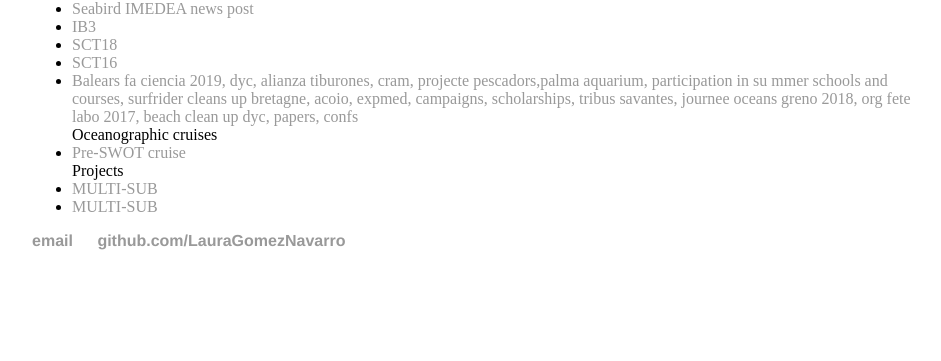
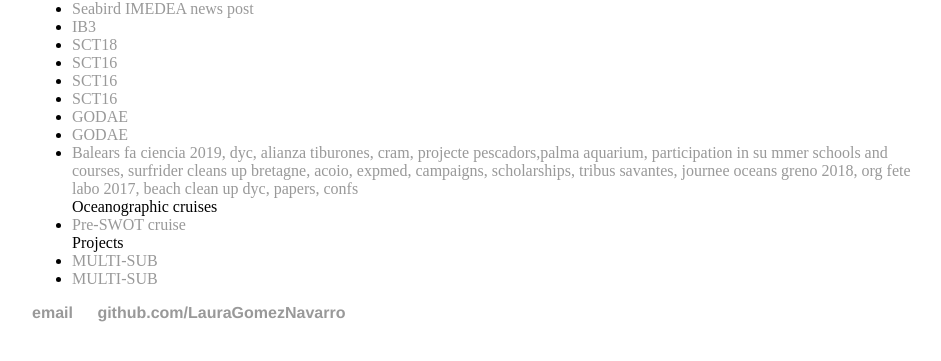
Before and after one commit to LauraGomezNavarro/LauraGomezNavarro.github.io, a Jekyll site: the page built from outreach/index.html, in a window 1280 px wide, cut to the strip 452-813 px from the top of the page. Shown: the whole strip, without its empty margins (160-1101 px from the left). Built offline with Jekyll 4.4.1, drawn with Linux system fonts in a browser that asks for light colours.

Commit message:
Update index.html

```diff
--- a/outreach/index.html
+++ b/outreach/index.html
@@ -18,7 +18,11 @@
           <li><a href="http://meom-group.github.io/">IB3</a></li>
           <li><a href="http://imedea.uib-csic.es/communication_details.php?id=1368&tp=n#.XJrVmHvTVxB">SCT18</a></li>
           <li><a href="http://imedea.uib-csic.es/communication_details.php?id=1368&tp=n#.XJrVmHvTVxB">SCT16</a></li>
-          <li><a href="http://meom-group.github.io/">Balears fa ciencia 2019, dyc, alianza tiburones, cram, projecte pescadors,palma aquarium, participation in su mmer schools and courses, surfrider cleans up bretagne, acoio, expmed, campaigns, scholarships, tribus savantes, journee oceans greno 2018, org fete labo 2017, beach clean up dyc,  papers, confs</a></li>
+	  <li><a href="http://imedea.uib-csic.es/communication_details.php?id=1509&tp=n#.Xlek60N7mCs">SCT16</a></li>
+	  <li><a href="http://imedea.uib-csic.es/communication_details.php?id=1368&tp=n#.XlelZUN7mCs">SCT16</a></li>
+	  <li><a href="http://imedea.uib-csic.es/communication_details.php?id=1381&tp=n#.XlelX0N7mCs">GODAE</a></li>
+          <li><a href="http://imedea.uib-csic.es/communication_details.php?id=1498&tp=n#.Xlek-0N7mCs">GODAE</a></li>
+	  <li><a href="http://meom-group.github.io/">Balears fa ciencia 2019, dyc, alianza tiburones, cram, projecte pescadors,palma aquarium, participation in su mmer schools and courses, surfrider cleans up bretagne, acoio, expmed, campaigns, scholarships, tribus savantes, journee oceans greno 2018, org fete labo 2017, beach clean up dyc,  papers, confs</a></li>
 
 Oceanographic cruises
 	  <li><a href="http://imedea.uib-csic.es/communication_details.php?id=1580&tp=n#.Xlekr0N7mCs">Pre-SWOT cruise</a></li>
```
